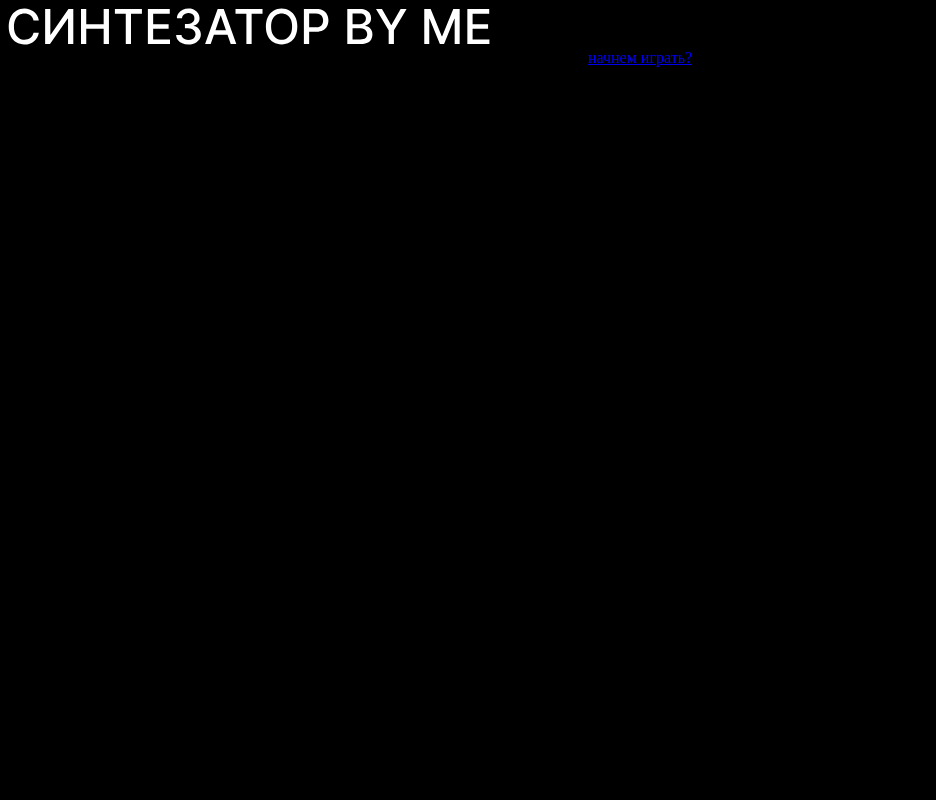
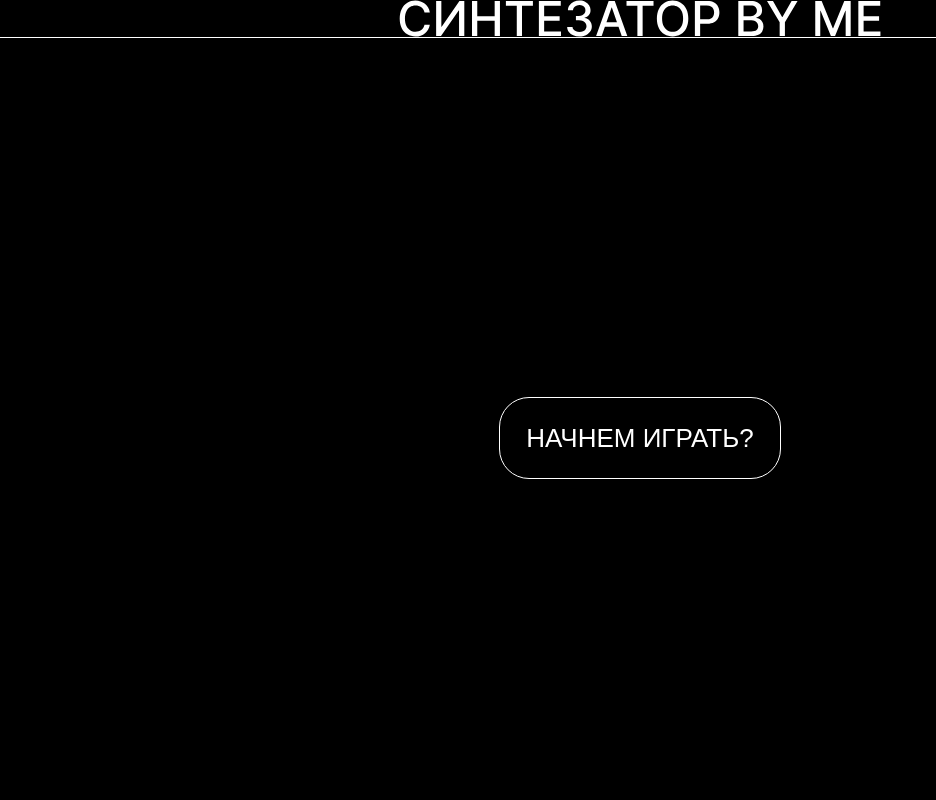
Before and after one commit to 1MishGun1/synthesizer-on-js, a plain HTML site: page index.html in a window 1280 px wide. Shown: the top 800 px of the page, without its empty margins (0-936 px from the left). Drawn offline with Linux system fonts and the light colour scheme.

Commit message:
add music

```diff
--- a/css/style.css
+++ b/css/style.css
@@ -1,9 +1,44 @@
+* {
+  margin: 0;
+  padding: 0;
+}
+
+html {
+  scroll-behavior: smooth;
+}
+
 body {
   background-color: black;
+  font-family: Arial, Helvetica, sans-serif;
+}
+
+a {
+  text-decoration: none;
+  color: white;
+  text-transform: uppercase;
+}
+
+.nav {
+  display: flex;
+  justify-content: center;
+  border-bottom: 1px solid white;
+}
+
+.logo {
+  color: white;
+  font-size: 28px;
+  text-transform: uppercase;
+  font-weight: 700;
+  padding: 20px 0;
+  cursor: pointer;
 }
 
 .start,
-.correction {
+.correction,
+.piano {
+  display: flex;
+  justify-content: center;
+  align-items: center;
   height: 100vh;
 }
 
@@ -12,9 +47,27 @@ body {
   display: flex;
   justify-content: center;
   align-items: center;
+  width: 280px;
+  height: 80px;
+  border: 1px solid white;
+  border-radius: 30px;
+  font-size: 26px;
+  transition: all 0.5s;
+}
+
+.start-button:hover,
+.correction-button:hover {
+  background-color: white;
+  color: black;
 }
 
 .piano {
   color: white;
   text-transform: uppercase;
 }
+
+.footer {
+  display: flex;
+  justify-content: center;
+  border-top: 1px solid white;
+}
```
Also changed, not shown: 7 other files.
